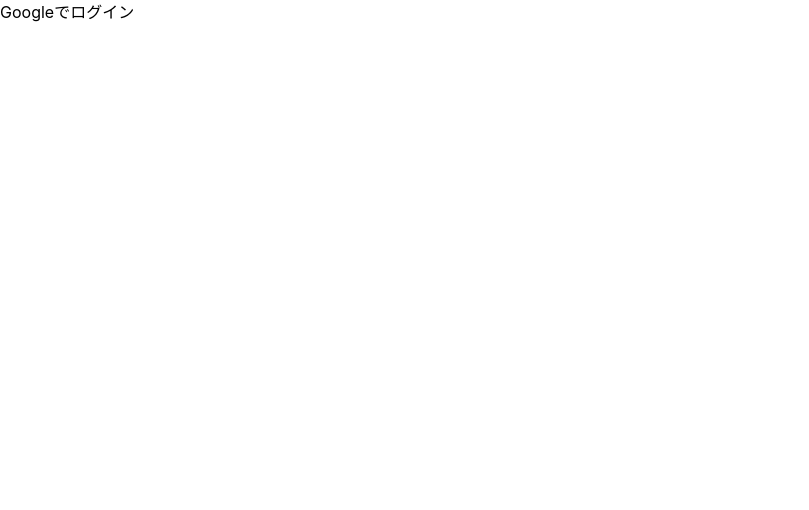
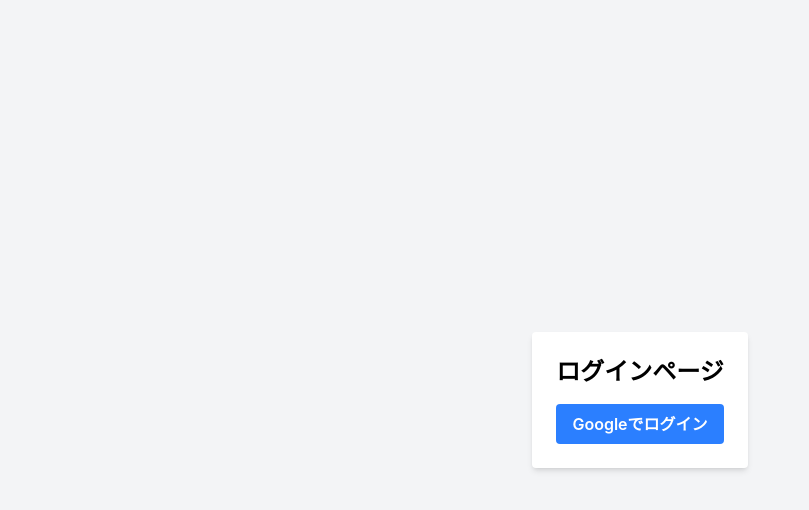
Before and after one commit to f-nari/AkoikoNagaoka, a Next.js app: page /login in a window 1280 px wide. Shown: the top 510 px of the page, without its empty margins (0-809 px from the left). Built offline with nearby package versions, Linux system fonts and the light colour scheme.

Commit message:
#25 ログインページを作成しました。Closes #25

```diff
--- a/src/app/login/page.tsx
+++ b/src/app/login/page.tsx
@@ -2,13 +2,20 @@
 
 const LoginPage = () => {
 
-  return (
-    <div>
-      <form action={handleLogin}>
-        <button type="submit">Googleでログイン</button>
-      </form>
-    </div>
-  );
+    return (
+
+        <div className="min-h-screen flex items-center justify-center bg-gray-100">
+            <form onSubmit={handleLogin} className="bg-white p-6 rounded shadow-md">
+                <h2 className="text-2xl font-bold mb-4 text-center">ログインページ</h2>
+                <button
+                    type="submit"
+                    className="w-full bg-blue-500 hover:bg-blue-600 text-white font-semibold py-2 px-4 rounded"
+                >
+                    Googleでログイン
+                </button>
+            </form>
+        </div>
+    );
 };
 
 export default LoginPage
```
Also changed, not shown: src/components/FooterHeader/Header/HeaderItems/HeaderItems.tsx (+2 -16 lines).
